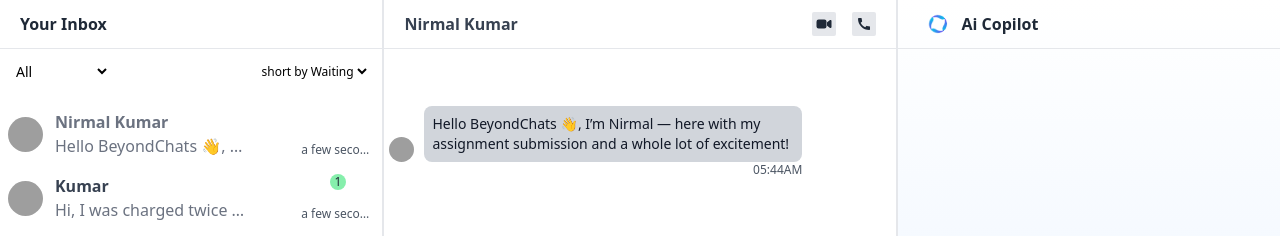
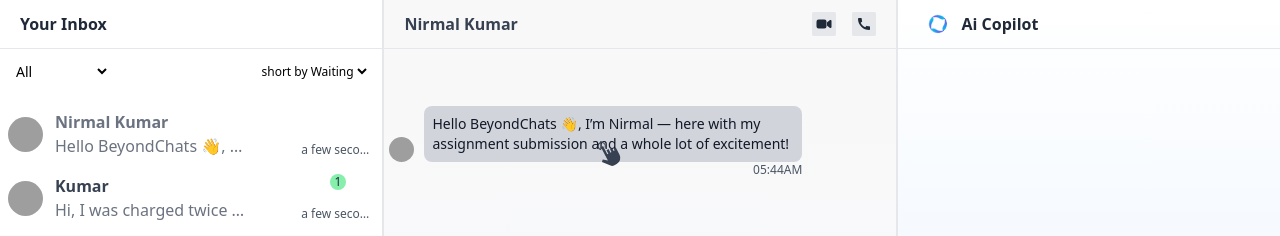
Before and after one commit to nirmal-coder/BC-Assignment, a React (Vite) app: page / in a window 1280 px wide. Both pictures are taken after a click on the item 191 px from the left and 134 px from the top of the page. Shown: the top 236 px of the page. Built offline with nearby package versions, Linux system fonts and the light colour scheme; grey boxes are pictures that could not be loaded.

Commit message:
Tooltip added

```diff
--- a/src/components/Body/ChatInputs.jsx
+++ b/src/components/Body/ChatInputs.jsx
@@ -4,10 +4,13 @@ import { IoMdSend } from "react-icons/io";
 import { MdMessage, MdOutlineGTranslate } from "react-icons/md";
 import { useActiveChat } from "../../context/ActiveChatContext";
 import { v4 as uuidv4 } from "uuid";
+import { GiClick } from "react-icons/gi";
+import { motion } from "motion/react";
 
 const ChatInputs = () => {
   const [showLanguages, setShowLanguages] = useState(false);
   const [showMenu, setShowMenu] = useState(false);
+  const [showTouch, setShowTouch] = useState(false);
   const languages = [
     "english",
     "tamil",
@@ -135,6 +138,14 @@ const ChatInputs = () => {
     }
   }, [mainInput]);
 
+  useEffect(() => {
+    if (mainInput) {
+      setShowTouch(true);
+    } else {
+      setShowTouch(false);
+    }
+  }, [mainInput]);
+
   return (
     <>
       <div className="w-11/12 mx-auto  shadow-lg rounded-lg bg-white p-3 border-2 border-gray-200 mb-3">
@@ -218,9 +229,28 @@ const ChatInputs = () => {
           />
           <button
             onClick={handleMainInput}
-            className="transition-transform duration-150 active:scale-75 text-gray-800"
+            className="transition-transform duration-150 active:scale-75 text-gray-800 relative text-lg"
           >
             <IoMdSend className="text-lg lg:text-2xl" />
+            {showTouch && (
+              <motion.div
+                initial={{ y: 300, opacity: 0, scale: 0.8 }}
+                animate={{ y: 0, opacity: 1, scale: [0.8, 1.2, 0.8] }}
+                transition={{
+                  y: { type: "spring", stiffness: 60 },
+                  opacity: { duration: 0.5 },
+                  scale: {
+                    duration: 1.2,
+                    repeat: Infinity,
+                    repeatType: "loop",
+                    ease: "easeInOut",
+                  },
+                }}
+                className="absolute top-[50%] left-[50%] transform -translate-x-1/2 -translate-y-1/2 text-2xl"
+              >
+                <GiClick className="text-gray-700 animate-pulse-blink text-2xl" />
+              </motion.div>
+            )}
           </button>
         </div>
       </div>
--- a/src/components/Body/ListOfChat.jsx
+++ b/src/components/Body/ListOfChat.jsx
@@ -4,8 +4,11 @@ import agentImg from "../../assets/agent-logo.svg";
 import "./index.css";
 import { useAiSidebar } from "../../context/AiSidebarContext";
 import { useScreenWidth } from "../../hooks/useScreenWidth";
+import { motion } from "motion/react";
 
 import { PulseLoader } from "react-spinners";
+import { MdOutlineTouchApp } from "react-icons/md";
+import { GiClick } from "react-icons/gi";
 
 const ListOfChat = () => {
   const {
@@ -24,6 +27,8 @@ const ListOfChat = () => {
   const { setIsAiOpen } = useAiSidebar();
   const width = useScreenWidth();
   const chatContainerRef = useRef(null);
+  const [showTouch, setShowTouch] = useState(true);
+  const [showTouchCopilotBtn, setshowTouchCopilotBtn] = useState(true);
 
   const firstLetter = name ? name.charAt(0).toUpperCase() : "U";
 
@@ -34,6 +39,7 @@ const ListOfChat = () => {
     const selection = window.getSelection();
     selection.removeAllRanges();
     selection.addRange(range);
+    setShowTouch(false);
     setUserMsg((prev) => ({
       ...prev,
       [id]: {
@@ -50,6 +56,7 @@ const ListOfChat = () => {
 
   const handleOpenCopilot = (event) => {
     const eventId = event.target.id;
+    setshowTouchCopilotBtn(false);
     if (width < 1024) {
       setIsAiOpen(true);
     }
@@ -93,7 +100,7 @@ const ListOfChat = () => {
         if (each.sender === "user") {
           return (
             <div
-              className="w-10/12 p-2 my-3 mb-6 animate-fade-in-up "
+              className="w-10/12 p-2 my-3 mb-6 animate-fade-in-up"
               key={each.text}
             >
               <div className="p-2 bg-gray-300 text-gray-900 rounded-lg relative ml-[32px] cursor-pointer transition-all duration-100">
@@ -119,16 +126,56 @@ const ListOfChat = () => {
                   </span>
                 )}
                 {each.btnShow && (
+                  <>
                     <button
                       className="gradient-button absolute bottom-[-45px] right-[10px] transition-transform duration-150 active:scale-75 text-gray-800"
                       onClick={handleOpenCopilot}
                       id={each.id}
                     >
                       Ask Copilot
+                      {showTouchCopilotBtn && (
+                        <motion.div
+                          initial={{ y: 300, opacity: 0, scale: 0.8 }}
+                          animate={{ y: 0, opacity: 1, scale: [0.8, 1.2, 0.8] }}
+                          transition={{
+                            y: { type: "spring", stiffness: 60 },
+                            opacity: { duration: 0.5 },
+                            scale: {
+                              duration: 1.2,
+                              repeat: Infinity,
+                              repeatType: "loop",
+                              ease: "easeInOut",
+                            },
+                          }}
+                          className="absolute top-[50%] left-[50%] transform -translate-x-1/2 -translate-y-1/2 text-2xl"
+                        >
+                          <GiClick className="text-gray-700 animate-pulse-blink" />
+                        </motion.div>
+                      )}
                     </button>
+                  </>
                 )}
               </div>
               <p className="text-gray-600 text-xs text-right">{each.time}</p>
+              {showTouch && (
+                <motion.div
+                  initial={{ y: 300, opacity: 0, scale: 0.8 }}
+                  animate={{ y: 0, opacity: 1, scale: [0.8, 1.2, 0.8] }}
+                  transition={{
+                    y: { type: "spring", stiffness: 60 },
+                    opacity: { duration: 0.5 },
+                    scale: {
+                      duration: 1.2,
+                      repeat: Infinity,
+                      repeatType: "loop",
+                      ease: "easeInOut",
+                    },
+                  }}
+                  className="absolute top-[50%] left-[50%] transform -translate-x-1/2 -translate-y-1/2 text-2xl"
+                >
+                  <GiClick className="text-gray-700 animate-pulse-blink" />
+                </motion.div>
+              )}
             </div>
           );
         } else if (each.sender === "agent") {
--- a/src/components/Body/index.jsx
+++ b/src/components/Body/index.jsx
@@ -10,7 +10,7 @@ const Body = () => {
   const { status } = activeId;
 
   return (
-    <div className="w-screen h-screen-dvh flex flex-col justify-between">
+    <div className="w-screen h-screen-dvh flex flex-col justify-between bg-gradient-to-b from-[#f8f8f8] via-[#f8f9fb] to-[#f6f6fb]">
       <BodyHeader />
       {status === "not-seleted" ? (
         <div className="scroll-container w-full h-screen flex justify-center items-center">
--- a/src/components/SideBarAi/AiInputs.jsx
+++ b/src/components/SideBarAi/AiInputs.jsx
@@ -1,6 +1,9 @@
 import { IoMdArrowUp } from "react-icons/io";
 import { useActiveChat } from "../../context/ActiveChatContext";
 import { v4 as uuidv4 } from "uuid";
+import { useEffect, useState } from "react";
+import { motion } from "motion/react";
+import { GiClick } from "react-icons/gi";
 
 const AiInputs = () => {
   const {
@@ -14,6 +17,8 @@ const AiInputs = () => {
     aiInput,
     setAiInput,
   } = useActiveChat();
+
+  const [showTouch, setShowTouch] = useState(aiInput ? true : false);
 
   const formatTime = (date) => {
     let hours = date.getHours();
@@ -33,6 +38,7 @@ const AiInputs = () => {
     if (aiInput === "") {
       return null;
     }
+    setShowTouch(false);
     const id = activeId.id;
     setUserMsg((prev) => ({
       ...prev,
@@ -55,6 +61,14 @@ const AiInputs = () => {
     setIndex();
   };
 
+  useEffect(() => {
+    if (aiInput) {
+      setShowTouch(true);
+    } else {
+      setShowTouch(false);
+    }
+  }, [aiInput]);
+
   return (
     <div className="bg-transparent w-[90%] flex justify-center shadow-sm gap-y-3 border-2 rounded-lg border-gray-200 mb-5">
       <div className="h-12  w-full flex justify-between items-center shadow-lg bg-white rounded-lg">
@@ -68,10 +82,29 @@ const AiInputs = () => {
           placeholder="Editing disabled"
         />
         <button
-          className="border border-gray-200 rounded-[50%] transition-transform duration-150 active:scale-75 text-gray-800"
+          className="border border-gray-200 rounded-[50%] transition-transform duration-150 active:scale-75 text-gray-800 relative"
           onClick={handleSendAi}
         >
           <IoMdArrowUp className="mx-2 font-bold text-lg md:text-xl " />
+          {showTouch && (
+            <motion.div
+              initial={{ y: 300, opacity: 0, scale: 0.8 }}
+              animate={{ y: 0, opacity: 1, scale: [0.8, 1.2, 0.8] }}
+              transition={{
+                y: { type: "spring", stiffness: 60 },
+                opacity: { duration: 0.5 },
+                scale: {
+                  duration: 1.2,
+                  repeat: Infinity,
+                  repeatType: "loop",
+                  ease: "easeInOut",
+                },
+              }}
+              className="absolute top-[50%] left-[50%] transform -translate-x-1/2 -translate-y-1/2 text-2xl"
+            >
+              <GiClick className="text-gray-700 animate-pulse-blink" />
+            </motion.div>
+          )}
         </button>
       </div>
     </div>
--- a/src/components/SideBarAi/AiReply.jsx
+++ b/src/components/SideBarAi/AiReply.jsx
@@ -2,18 +2,47 @@ import AiLogo from "../../assets/ai-logo.png";
 import { FaEdit } from "react-icons/fa";
 import AnimatedText from "./AnimatedText";
 import RelatedArticles from "./RelatedArticles";
+import { useEffect, useState } from "react";
+import { motion } from "motion/react";
+import { GiClick } from "react-icons/gi";
 
-const AiReply = ({ text, time, handleAddComposer, articles = [] }) => (
+const AiReply = ({ text, time, handleAddComposer, articles = [] }) => {
+  const [showTouch, setShowTouch] = useState(true);
+  useEffect(() => {
+    setTimeout(() => {
+      setShowTouch(false);
+    }, 4000);
+  }, []);
+  return (
     <>
       <div className="w-10/12 p-2 my-3 ml-auto">
         <div className="p-2 bg-blue-200 text-gray-900 rounded-lg relative mr-[32px] animate-fade-in-up">
           <AnimatedText text={text} />
           <button
-          className="bg-blue-50 text-xs rounded-md my-2 py-1 px-2 flex items-center gap-x-2 transition-transform duration-150 active:scale-90 text-gray-800"
+            className="bg-blue-50 text-xs rounded-md my-2 py-1 px-2 flex items-center gap-x-2 transition-transform duration-150 active:scale-90 text-gray-800 relative"
             onClick={handleAddComposer}
           >
             <FaEdit />
             Add to composer
+            {showTouch && (
+              <motion.div
+                initial={{ y: 300, opacity: 0, scale: 0.8 }}
+                animate={{ y: 0, opacity: 1, scale: [0.8, 1.2, 0.8] }}
+                transition={{
+                  y: { type: "spring", stiffness: 60 },
+                  opacity: { duration: 0.5 },
+                  scale: {
+                    duration: 1.2,
+                    repeat: Infinity,
+                    repeatType: "loop",
+                    ease: "easeInOut",
+                  },
+                }}
+                className="absolute top-[50%] left-[50%] transform -translate-x-1/2 -translate-y-1/2 text-2xl"
+              >
+                <GiClick className="text-gray-700 animate-pulse-blink" />
+              </motion.div>
+            )}
           </button>
           <img
             src={AiLogo}
@@ -28,5 +57,6 @@ const AiReply = ({ text, time, handleAddComposer, articles = [] }) => (
       {articles.length > 0 && <RelatedArticles articles={articles} />}
     </>
   );
+};
 
 export default AiReply;
```
Lines whose indentation alone changed are shown as unchanged.
